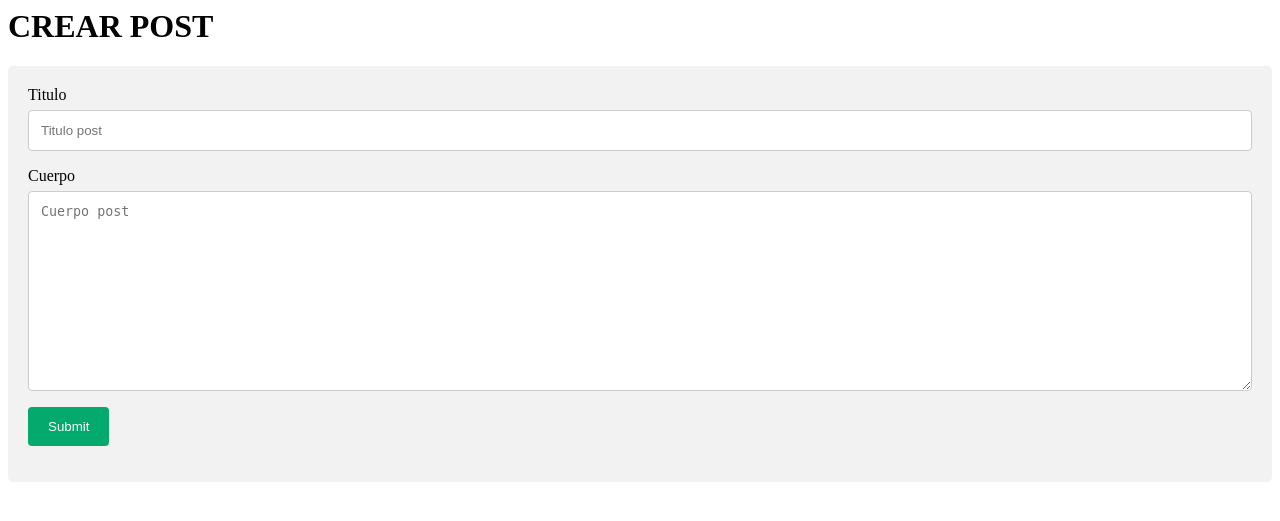
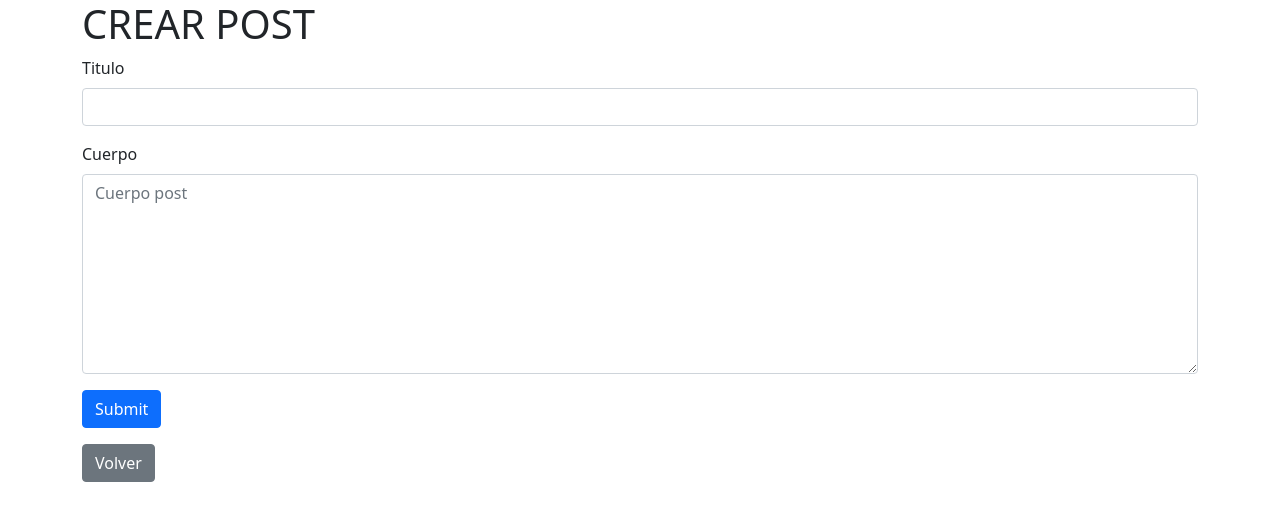
Before and after one commit to Cabanesdev/blogbusterPHP, a PHP site: page /create/create.php in a window 1280 px wide. Shown: the top 521 px of the page. Run offline with PHP 8.4, Linux system fonts and the light colour scheme.

Commit message:
Fix bugs and crate main page

```diff
--- /dev/null
+++ b/create.php
@@ -0,0 +1,51 @@
+<html>
+
+<head>
+	<title>Blogbuster</title>
+<link href="https://cdn.jsdelivr.net/npm/bootstrap@5.0.2/dist/css/bootstrap.min.css" rel="stylesheet" integrity="sha384-EVSTQN3/azprG1Anm3QDgpJLIm9Nao0Yz1ztcQTwFspd3yD65VohhpuuCOmLASjC" crossorigin="anonymous">
+
+</head>
+
+<body>
+	<div class="container">
+	<h1>CREAR POST</h1>
+		<form  method="post">
+		<div class="mb-3">
+    <label for="titulo" class="form-label">Titulo</label>
+    <input type="text" class="form-control" id="titulo" name="titulo"/>
+  </div>
+  <div class="mb-3">
+    <label for="cuerpo" class="form-label">Cuerpo</label>
+		<textarea name="cuerpo" class="form-control" placeholder="Cuerpo post" style="height: 200px"></textarea>
+  </div>
+  <button type="submit" class="btn btn-primary">Submit</button>
+		</form>
+  <a href="./index.php"><button class="btn btn-secondary">Volver</button></a>
+	</div>
+</body>
+
+</html>
+
+<?php
+
+if ($_SERVER['REQUEST_METHOD'] == 'POST') {
+
+	$titulo = $_POST['titulo'];
+	$cuerpo = $_POST['cuerpo'];
+	$date = date("Y-m-d");
+
+	require './mysql.php';
+
+	$sql = "INSERT INTO post(titulo, cuerpo, fecha)
+		VALUES ('$titulo', '$cuerpo', '$date')";
+
+	if ($conn->query($sql) === TRUE) {
+		echo "New record created successfully";
+	} else {
+		echo "Error: " . $sql . "<br>" . $conn->error;
+	}
+
+	$conn->close();
+}
+
+?>
--- a/create/create.css
+++ /dev/null
@@ -1,34 +0,0 @@
-input[type='text'],
-select,
-textarea {
-	width: 100%; /* Full width */
-	padding: 12px; /* Some padding */
-	border: 1px solid #ccc; /* Gray border */
-	border-radius: 4px; /* Rounded borders */
-	box-sizing: border-box; /* Make sure that padding and width stays in place */
-	margin-top: 6px; /* Add a top margin */
-	margin-bottom: 16px; /* Bottom margin */
-	resize: vertical; /* Allow the user to vertically resize the textarea (not horizontally) */
-}
-
-/* Style the submit button with a specific background color etc */
-input[type='submit'] {
-	background-color: #04aa6d;
-	color: white;
-	padding: 12px 20px;
-	border: none;
-	border-radius: 4px;
-	cursor: pointer;
-}
-
-/* When moving the mouse over the submit button, add a darker green color */
-input[type='submit']:hover {
-	background-color: #45a049;
-}
-
-/* Add a background color and some padding around the form */
-.container {
-	border-radius: 5px;
-	background-color: #f2f2f2;
-	padding: 20px;
-}
--- a/create/create.php
+++ /dev/null
@@ -1,51 +0,0 @@
-<html>
-
-<head>
-	<title>Blogbuster</title>
-	<link rel="stylesheet" href="create.css" />
-</head>
-
-<body>
-	<h1>CREAR POST</h1>
-	<div class="container">
-		<form action="./create.php" method="post">
-			<label for="titulo">Titulo</label>
-			<input type="text" name="titulo" placeholder="Titulo post" />
-			<label for="lname">Cuerpo</label>
-			<textarea name="cuerpo" placeholder="Cuerpo post" style="height: 200px"></textarea>
-			<input type="submit" />
-		</form>
-	</div>
-</body>
-
-</html>
-
-<?php
-if ($_SERVER['REQUEST_METHOD'] == 'POST') {
-	$titulo = $_POST['titulo'];
-	$cuerpo = $_POST['cuerpo'];
-	$date = date("Y-m-d");
-
-	$servername = "localhost:3307";
-	$username = "user";
-	$password = "markcoronadocabanes";
-
-
-	$conn = new mysqli($servername, $username, $password, "blogbuster");
-
-	if ($conn->connect_error) {
-		die("Connection failed: " . $conn->connect_error);
-	}
-
-	$sql = "INSERT INTO post(titulo, cuerpo, fecha)
-		VALUES ('$titulo', '$cuerpo', '$date')";
-
-	if ($conn->query($sql) === TRUE) {
-		echo "New record created successfully";
-	} else {
-		echo "Error: " . $sql . "<br>" . $conn->error;
-	}
-
-	$conn->close();
-}
-?>
```
Also changed, not shown: index.php (+32 -2 lines), mysql.php (added, +14 -0 lines).
